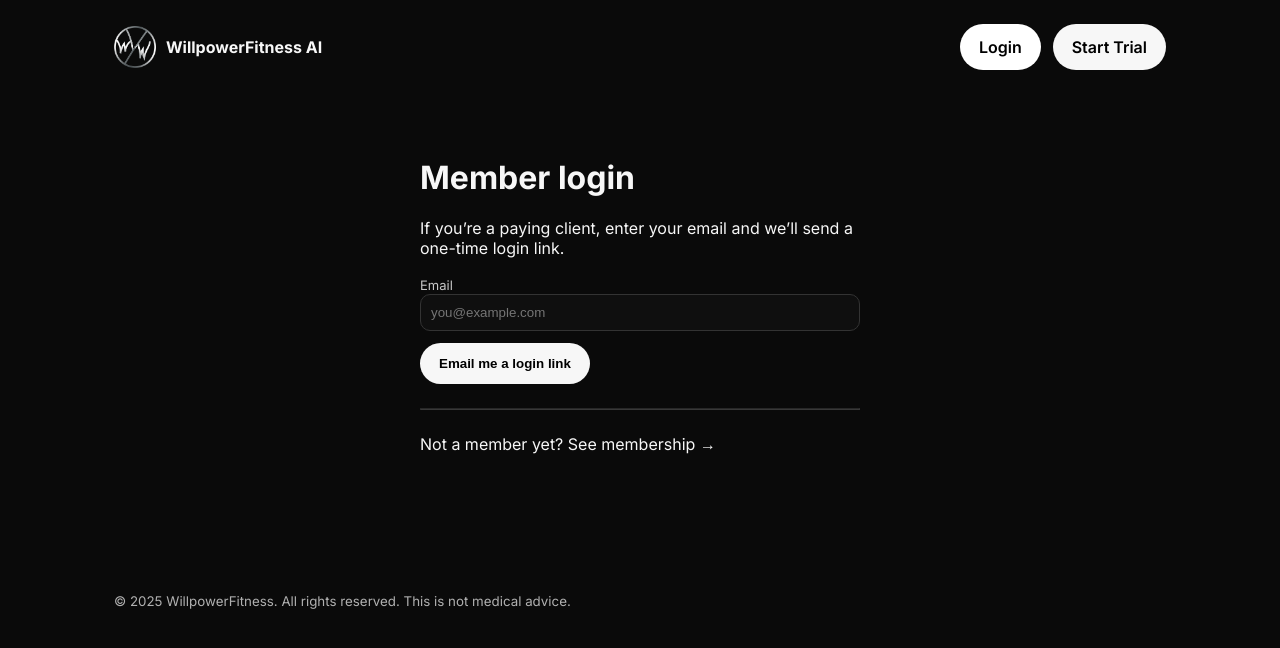
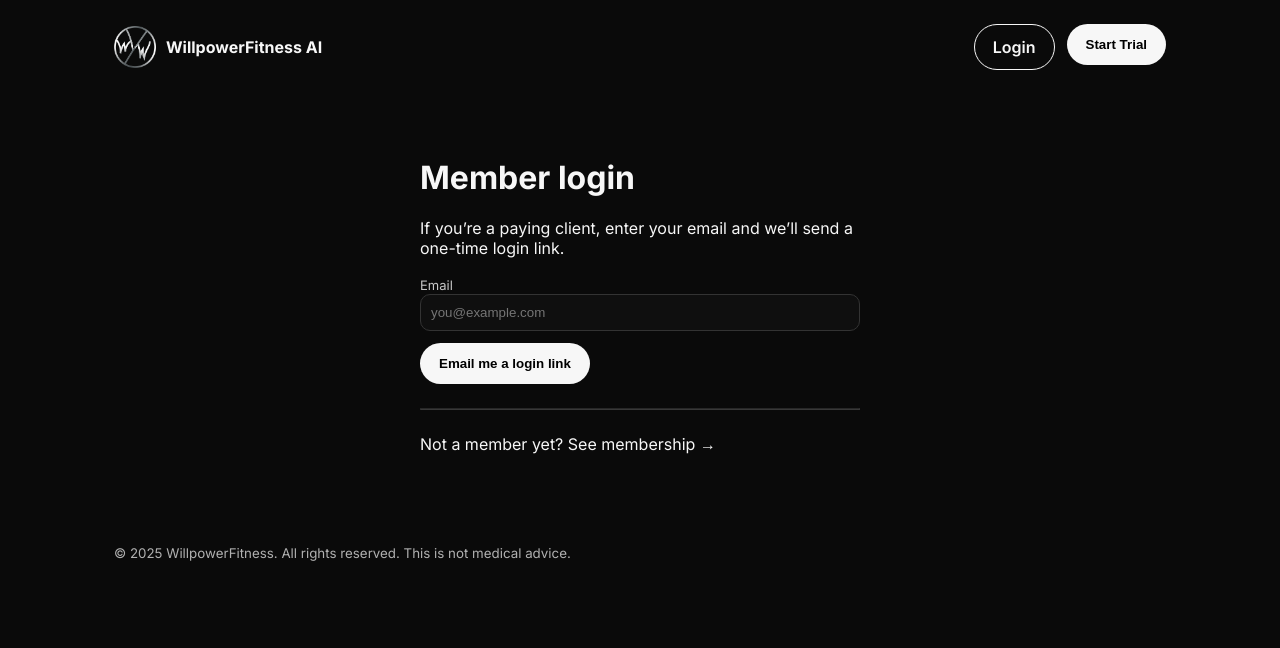
Before and after one commit to WillpowerfitnessAI/willpowerfitness-frontend, a Next.js app: page /login in a window 1280 px wide. Shown: the top 648 px of the page. Built offline with nearby package versions, Linux system fonts and the light colour scheme; no server answers.

Commit message:
Update Layout.jsx

```diff
--- a/components/Layout.jsx
+++ b/components/Layout.jsx
@@ -1,92 +1,34 @@
 // components/Layout.jsx
-import { useEffect, useState } from "react";
-import Head from "next/head";
-import { supabase } from "../utils/supabaseClient";
-
-export default function Layout({ title, children }) {
-  const [session, setSession] = useState(null);
-
-  useEffect(() => {
-    // Get current session once
-    supabase.auth.getSession().then(({ data }) => setSession(data.session));
-    // Listen for auth changes
-    const { data: sub } = supabase.auth.onAuthStateChange((_event, sess) => {
-      setSession(sess);
-    });
-    return () => sub.subscription.unsubscribe();
-  }, []);
-
-  const fullTitle = title
-    ? `${title} • WillpowerFitness AI`
-    : "WillpowerFitness AI — Your 24/7 no-nonsense AI Trainer";
-
+export default function Layout({ children }) {
   return (
     <>
-      <Head>
-        <title>{fullTitle}</title>
-        <link rel="icon" href="/logo.png" />
-      </Head>
-
-      <header
-        className="container"
-        style={{ display: "flex", alignItems: "center", gap: 14 }}
-      >
+      <header className="container" style={{ display: 'flex', alignItems: 'center', gap: 14 }}>
         {/* Logo → home */}
         <a
           href="/"
-          style={{
-            display: "flex",
-            alignItems: "center",
-            gap: 10,
-            textDecoration: "none",
-          }}
+          style={{ display: 'flex', alignItems: 'center', gap: 10, textDecoration: 'none' }}
           aria-label="WillpowerFitness AI — home"
         >
           <img src="/logo.png" alt="WillpowerFitness AI" width="42" height="42" />
           <strong>WillpowerFitness AI</strong>
         </a>
 
-        {/* Right side actions */}
-        <nav style={{ marginLeft: "auto", display: "flex", gap: 12 }}>
-          {!session ? (
-            <>
-              {/* Not logged in → show Login */}
-              <a className="btn btn--ghost" href="/login">
-                Login
-              </a>
-              <a className="btn btn--primary" href="/subscribe">
-                Start Trial
-              </a>
-            </>
-          ) : (
-            <>
-              {/* Logged in → show Dashboard + Log out (hide Login) */}
-              <a className="btn btn--ghost" href="/dashboard">
-                Dashboard
-              </a>
-              <button
-                className="btn btn--outline"
-                onClick={async () => {
-                  await supabase.auth.signOut();
-                  window.location.href = "/";
-                }}
-              >
-                Log out
-              </button>
-            </>
-          )}
+        {/* Right side actions: Login + Start Trial (POST form) */}
+        <nav style={{ marginLeft: 'auto', display: 'flex', gap: 12 }}>
+          <a href="/login" className="btn btn--outline">Login</a>
+
+          {/* Start Trial posts to /api/checkout so Stripe can create a Checkout Session */}
+          <form action="/api/checkout" method="POST" style={{ display: 'inline' }}>
+            <button className="btn btn--primary" type="submit">Start Trial</button>
+          </form>
         </nav>
       </header>
 
       <main className="container">{children}</main>
 
-      <footer
-        className="container"
-        style={{ opacity: 0.7, paddingBottom: 32, marginTop: 48 }}
-      >
+      <footer className="container" style={{ opacity: 0.7, paddingBottom: 32 }}>
         <small>
-          © {new Date().getFullYear()} WillpowerFitness. All rights reserved. This
-          is not medical advice.
+          © {new Date().getFullYear()} WillpowerFitness. All rights reserved. This is not medical advice.
         </small>
       </footer>
     </>
```
